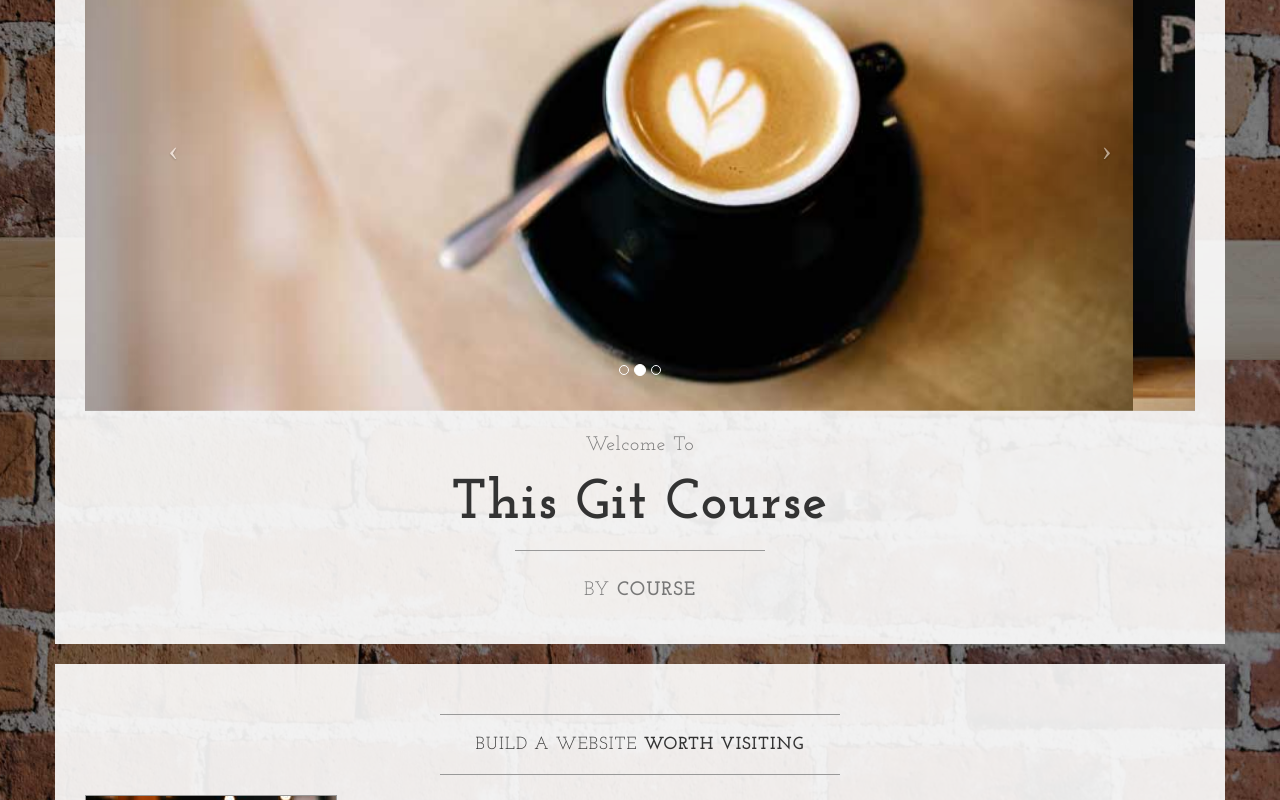
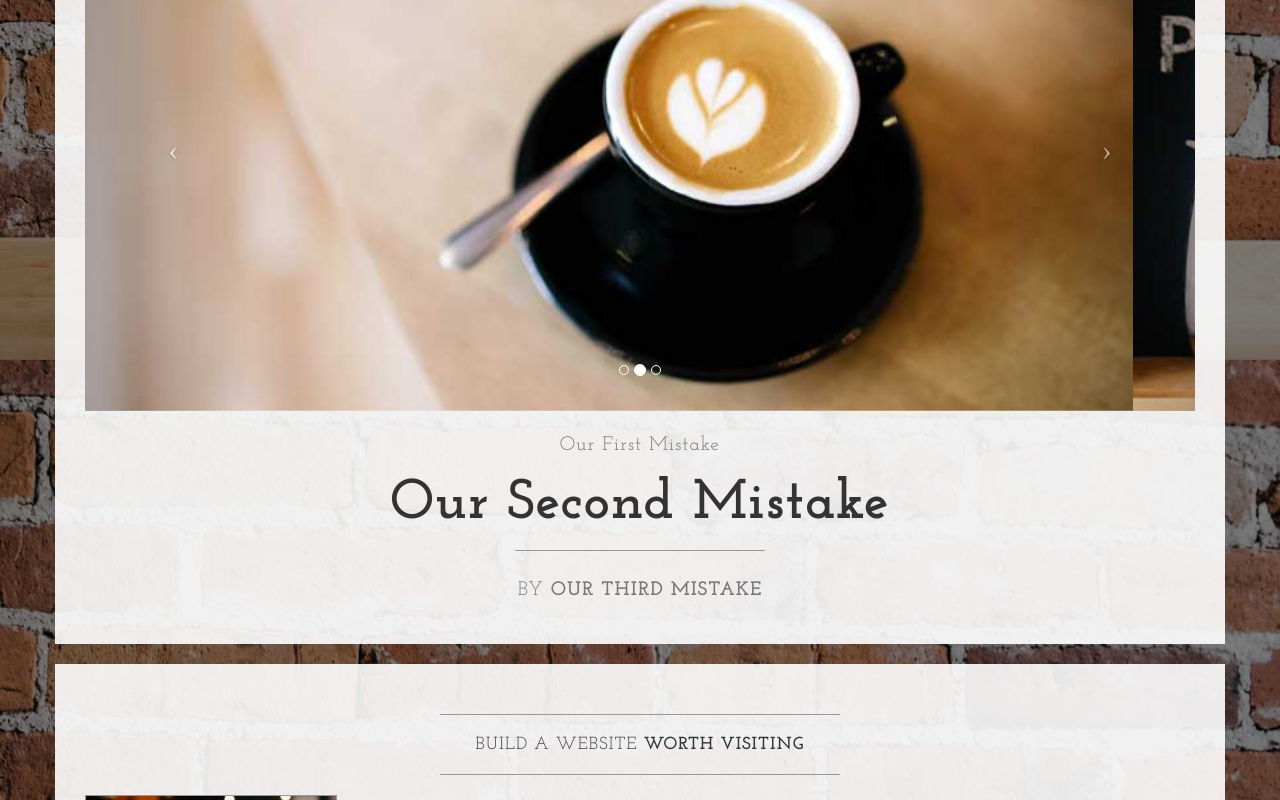
Before and after one commit to wingedbutter/LearnableGitCourse, a plain HTML site: page index.html in a window 1280 px wide. Shown: the part 440-1240 px from the top of the page. Drawn offline with nearby package versions, Linux system fonts and the light colour scheme.

Commit message:
commiting our third mistake

```diff
--- a/index.html
+++ b/index.html
@@ -106,13 +106,13 @@
                         </a>
                     </div>
                     <h2 class="brand-before">
-                        <small>Welcome to</small>
+                        <small>Our First Mistake</small>
                     </h2>
-                    <h1 class="brand-name">This Git Course</h1>
+                    <h1 class="brand-name">Our Second Mistake</h1>
                     <hr class="tagline-divider">
                     <h2>
                         <small>By
-                            <strong>Course</strong>
+                            <strong>Our Third Mistake</strong>
                         </small>
                     </h2>
                 </div>
```
